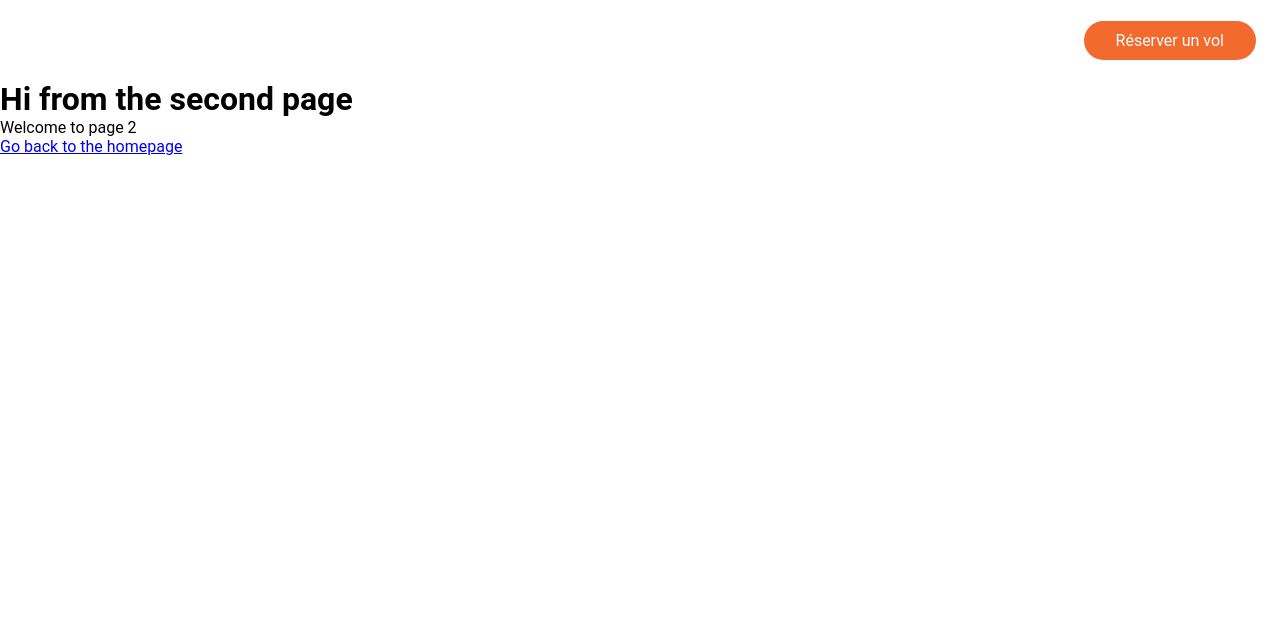
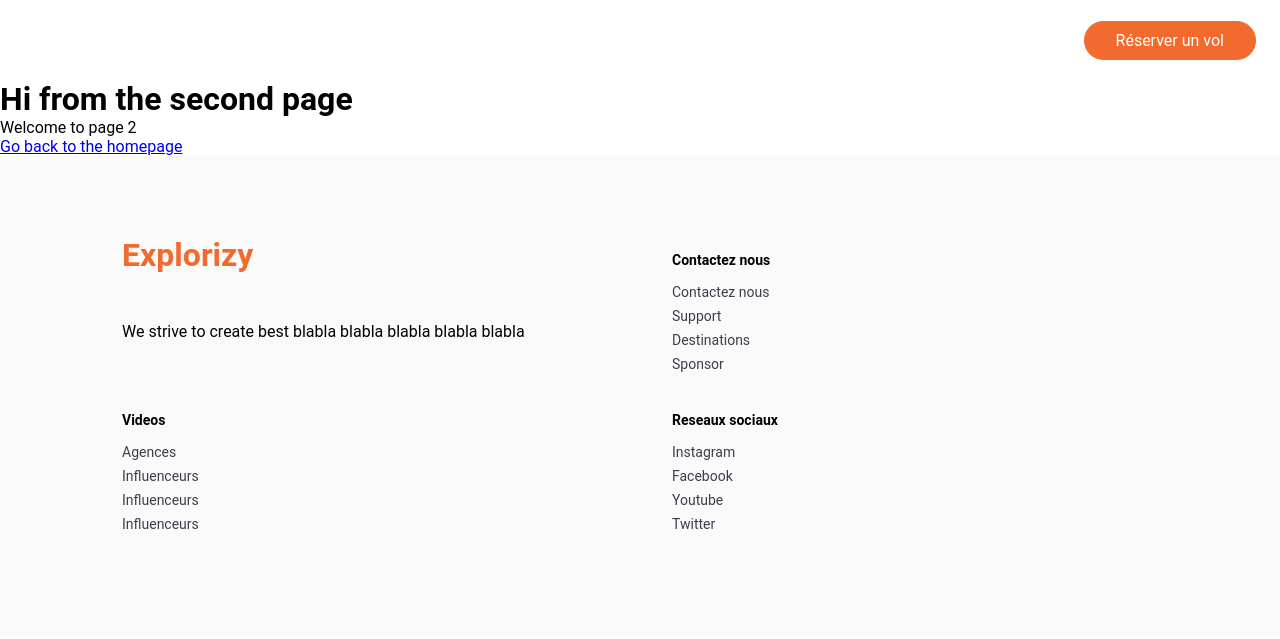
Before and after one commit to Ex-Bullet/Travel-gatsby, a Gatsby site: page /page-2 in a window 1280 px wide. Built offline with nearby package versions, Linux system fonts and the light colour scheme; Gatsby itself is replaced by a stand-in of ours.

Commit message:
footer added

```diff
--- /dev/null
+++ b/src/components/Footer.js
@@ -0,0 +1,96 @@
+import React from "react"
+import styled from "styled-components"
+import { Link } from "gatsby"
+
+const Footer = () => {
+  return (
+    <FooterContainer>
+      <FooterLinksWrapper>
+        <FooterDesc>
+          <h1>Explorizy</h1>
+          <p>We strive to create best blabla blabla blabla blabla blabla</p>
+        </FooterDesc>
+        <FooterLinkItems>
+          <FooterLinkTitle>Contactez nous</FooterLinkTitle>
+          <FooterLink to="/about">Contactez nous</FooterLink>
+          <FooterLink to="/">Support</FooterLink>
+          <FooterLink to="/">Destinations</FooterLink>
+          <FooterLink to="/">Sponsor</FooterLink>
+        </FooterLinkItems>
+      </FooterLinksWrapper>
+      <FooterLinksWrapper>
+        <FooterLinkItems>
+          <FooterLinkTitle>Videos</FooterLinkTitle>
+          <FooterLink to="/">Agences</FooterLink>
+          <FooterLink to="/">Influenceurs</FooterLink>
+          <FooterLink to="/">Influenceurs</FooterLink>
+          <FooterLink to="/">Influenceurs</FooterLink>
+        </FooterLinkItems>
+        <FooterLinkItems>
+          <FooterLinkTitle>Reseaux sociaux</FooterLinkTitle>
+          <FooterLink to="/">Instagram</FooterLink>
+          <FooterLink to="/">Facebook</FooterLink>
+          <FooterLink to="/">Youtube</FooterLink>
+          <FooterLink to="/">Twitter</FooterLink>
+        </FooterLinkItems>
+      </FooterLinksWrapper>
+    </FooterContainer>
+  )
+}
+
+export default Footer
+
+const FooterContainer = styled.div`
+  padding: 5rem calc((100vw - 1100px) / 2);
+  display: grid;
+  grid-template-columns: repeat (2, 1fr);
+  color: #000;
+  background: #fafafb;
+`
+const FooterDesc = styled.div`
+  padding: 0 2rem;
+
+  h1 {
+    margin-bottom: 3rem;
+    color: #f26a2e;
+  }
+
+  @media screen and (max-width: 400px) {
+    padding: 1rem;
+  }
+`
+const FooterLinksWrapper = styled.div`
+  display: grid;
+  grid-template-columns: repeat(2, 1fr);
+
+  @media screen and (max-width: 820px) {
+    grid-template-columns: 1fr;
+  }
+`
+
+const FooterLinkItems = styled.div`
+  display: flex;
+  flex-direction: column;
+  align-items: flex-start;
+  padding: 1rem 2rem;
+
+  @media screen and (max-width: 400px) {
+    padding: 1rem;
+  }
+`
+
+const FooterLinkTitle = styled.h2`
+  font-size: 14px;
+  margin-bottom: 16px;
+`
+const FooterLink = styled(Link)`
+  text-decoration: none;
+  margin-bottom: 0.5rem;
+  font-size: 14px;
+  color: #3d3d4e;
+
+  &:hover {
+    color: #f26a2e;
+    transition: 0.3s ease-out;
+  }
+`
--- a/src/components/layout.js
+++ b/src/components/layout.js
@@ -1,5 +1,6 @@
 import React from "react"
 import Header from "./Header"
+import Footer from "./Footer"
 import { GlobalStyle } from "./styles/GlobalStyles"
 
 const Layout = ({ children }) => {
@@ -9,6 +10,7 @@
     <GlobalStyle />
       <Header />
         <main>{children}</main>
+        <Footer />
     </>
   )
 }
```
